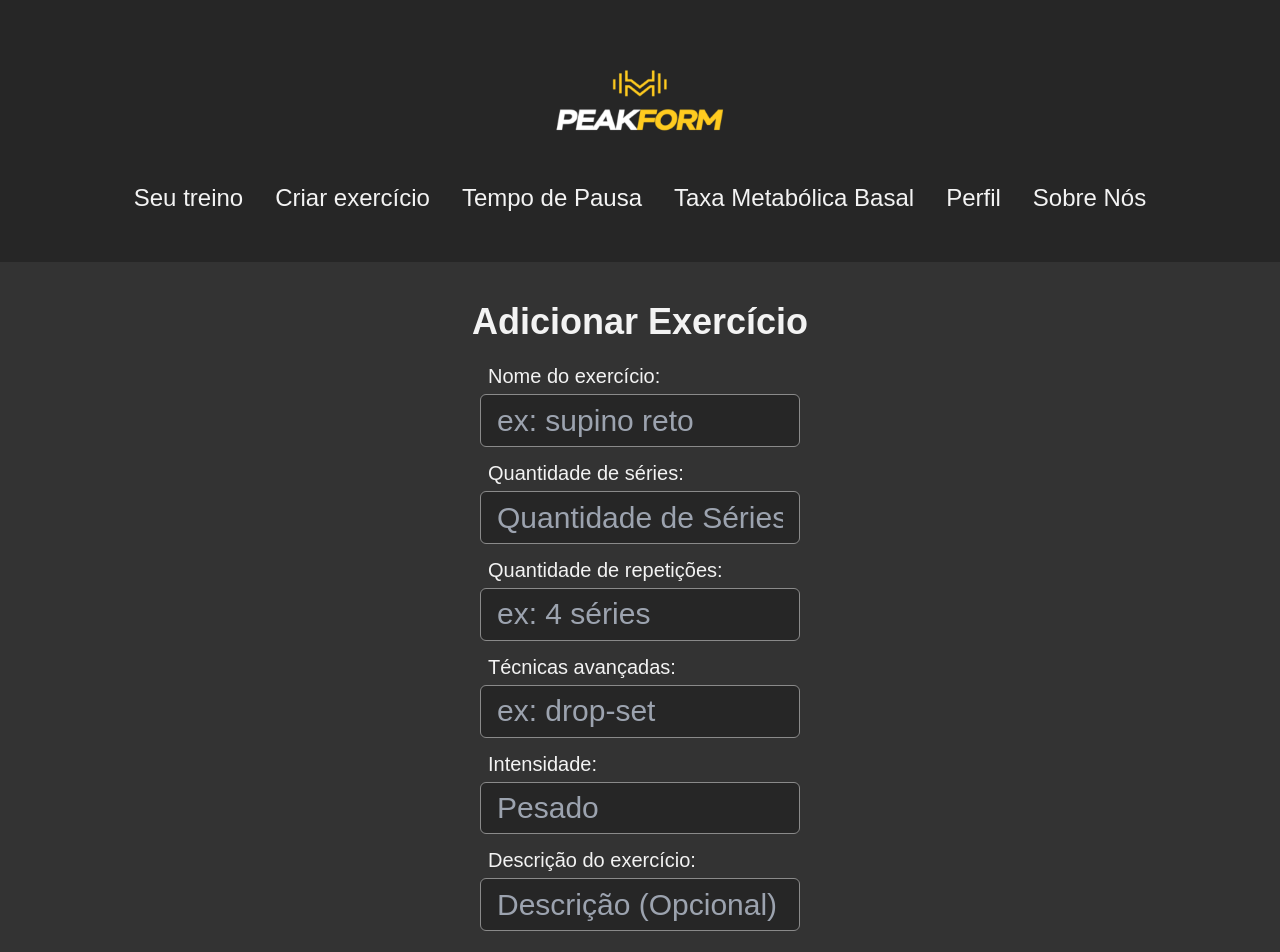
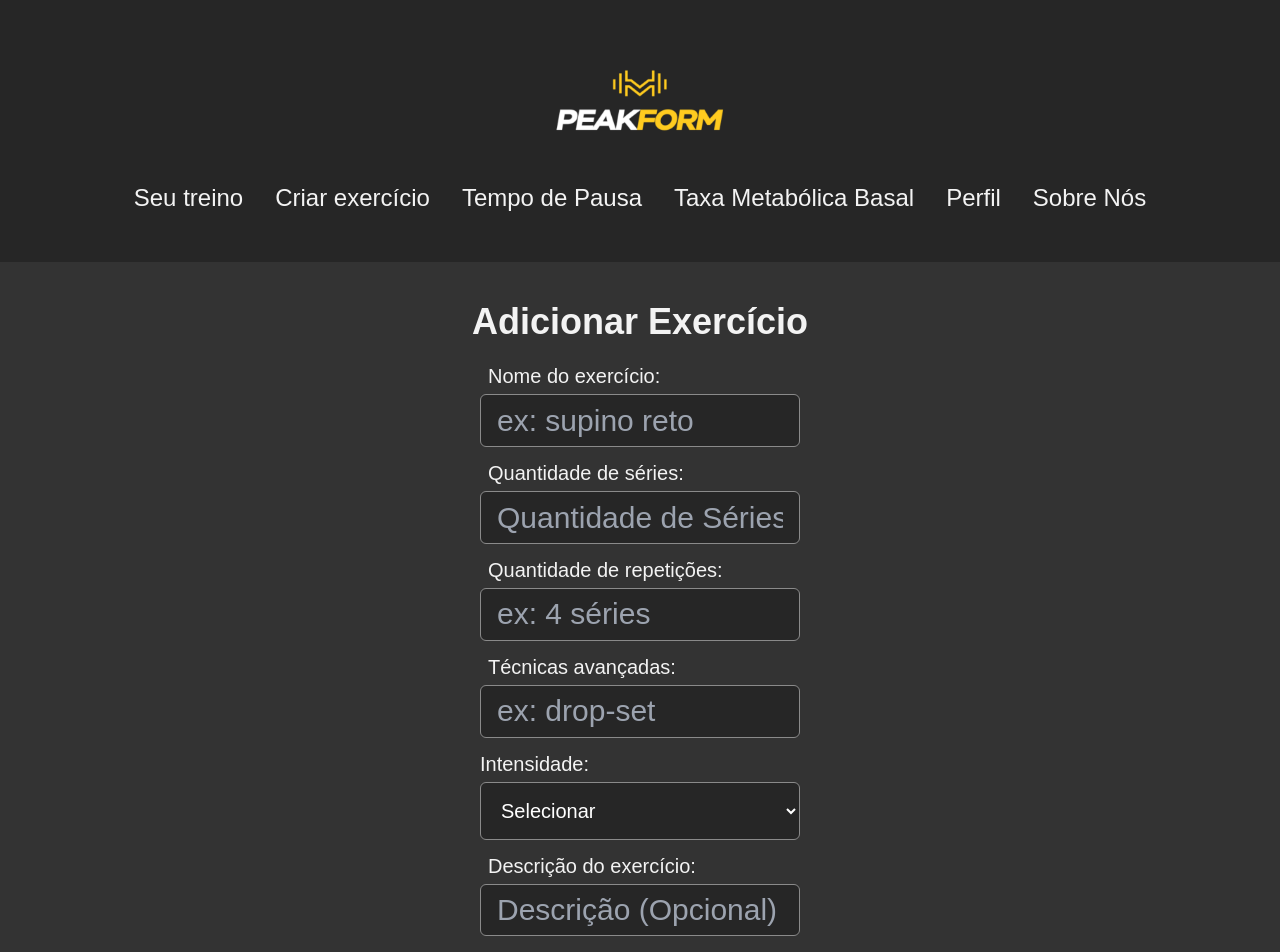
Before and after one commit to iagoliziero/peak-form, a React (Vite) app: page /criarexercicio in a window 1280 px wide. Shown: the top 952 px of the page. Built offline with nearby package versions, Linux system fonts and the light colour scheme; a web font is replaced by a local one.

Commit message:
feat: create select from Intesity

```diff
--- a/src/pages/CreateExercisePage.jsx
+++ b/src/pages/CreateExercisePage.jsx
@@ -126,28 +126,23 @@ function CreateExercisePage() {
               {errors?.advancedTechnique?.type === "required" && <p className="text-lightRed mx-4 mt-1">
                Técnicas avançadas é obrigatório. </p>}
             </div>
-            <div className="flex flex-col">
-            <span className="flex items-start mb-1 relative left-2">
-                <Paragraph> Intensidade: </Paragraph>
-                </span>
-              <input
-                {...register("intensity", { required: true })}
-                maxLength={23}
-                className={`w-[21.5rem] md:w-[20rem] h-[3.3rem]  rounded-md bg-darker border border-gray text-3xl p-4 text-whiteMain focus:outline-none focus:ring-3 focus:border-yellowMain ${
-                  errors?.intensity
-                    ? "border-lightRed"
-                    : "focus:border-yellowMain"
-                }`}
-                type="text"
-                placeholder="Pesado"
-              />
-              {errors?.intensity?.type === "required" && (
-                <p className="text-lightRed mx-4 mt-1">
-                  {" "}
-                  A intesidade é obrigatória.{" "}
-                </p>
-              )}
-            </div>
+            <div>
+            <span className="flex items-start mb-1">
+                            <Paragraph> Intensidade: </Paragraph>
+                            </span>
+            <select
+              {...register('intesity', {validate: (value) => {
+                return value !== '0'
+              }})}
+              className={`w-[21.5rem] md:w-[20rem] p-4 border border-gray rounded-md bg-darker text-white text-xl focus:outline-none focus:ring-2 focus:ring-yellowMain ${errors?.intesity ?"border-lightRed" : "focus:border-yellowMain" }`}
+            >
+              <option value="0"> Selecionar </option>
+              <option value="1"> Pesado </option>
+              <option value="2"> Moderado </option>
+              <option value="3"> Leve </option>
+            </select>
+            {errors?.intesity?.type === "validate" && <p className="text-lightRed mx-4 mt-1"> A intensidade é obrigatória. </p>}
+          </div>
             <div  className="flex flex-col">
             <span className="flex items-start mb-1 relative left-2">
                 <Paragraph> Descrição do exercício: </Paragraph>
```
